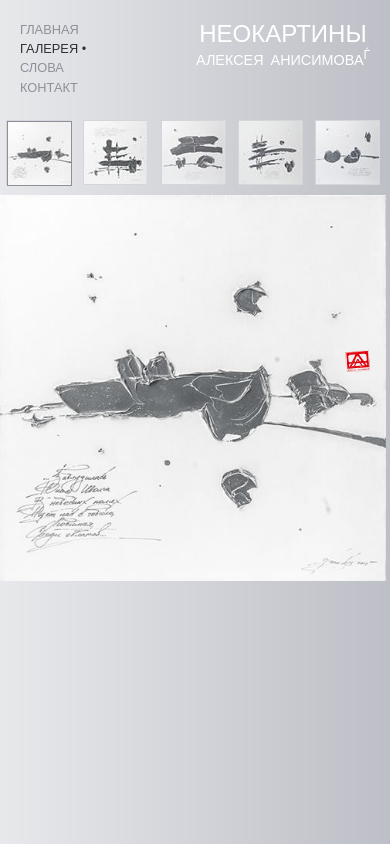
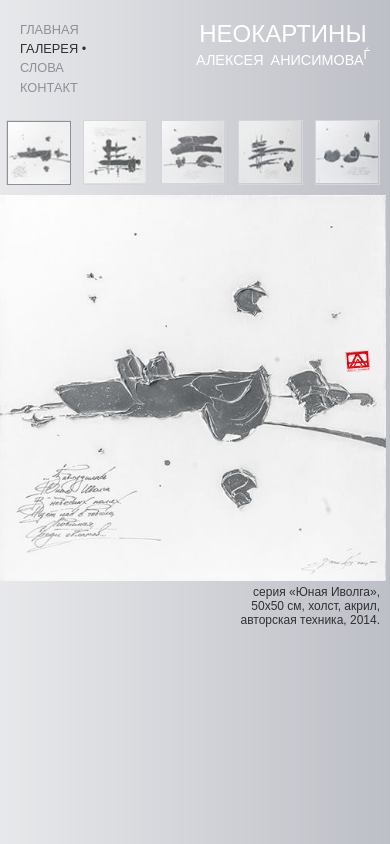
Before and after one commit to IntenDev/neopictures, a Nuxt app: page /gallery in a window 390 px wide. Built offline with nearby package versions, Linux system fonts and the light colour scheme.

Commit message:
Добавил вывод коллекции под картиной

```diff
--- a/assets/styles/styles.scss
+++ b/assets/styles/styles.scss
@@ -106,8 +106,8 @@ body {
   width: 63px;
 }
 .main_wr img {
-  height: 63px;
-  width: 63px;
+  height: 62px;
+  width: 62px;
 }
 // Добавил выделение картинок-иконок
 .main_wr a:hover {
@@ -198,17 +198,16 @@ body {
     width: 63px;
   }
   .main_wr a img {
-    width: 63px;
-    height: 63px;
+    width: 62px;
+    height: 62px;
   }
   .caption {
-    display: none;
-    /*color: #2f3033;
-    position: absolute;
-    top: 505px;
-    right: 0px;
+    /*display: none;*/
+    color: #2f3033;
+    position: relative;
+    top: 10px;
     font-size: 12px;
-    text-align: right;*/
+    text-align: right;
   }
 
   #author{
```
